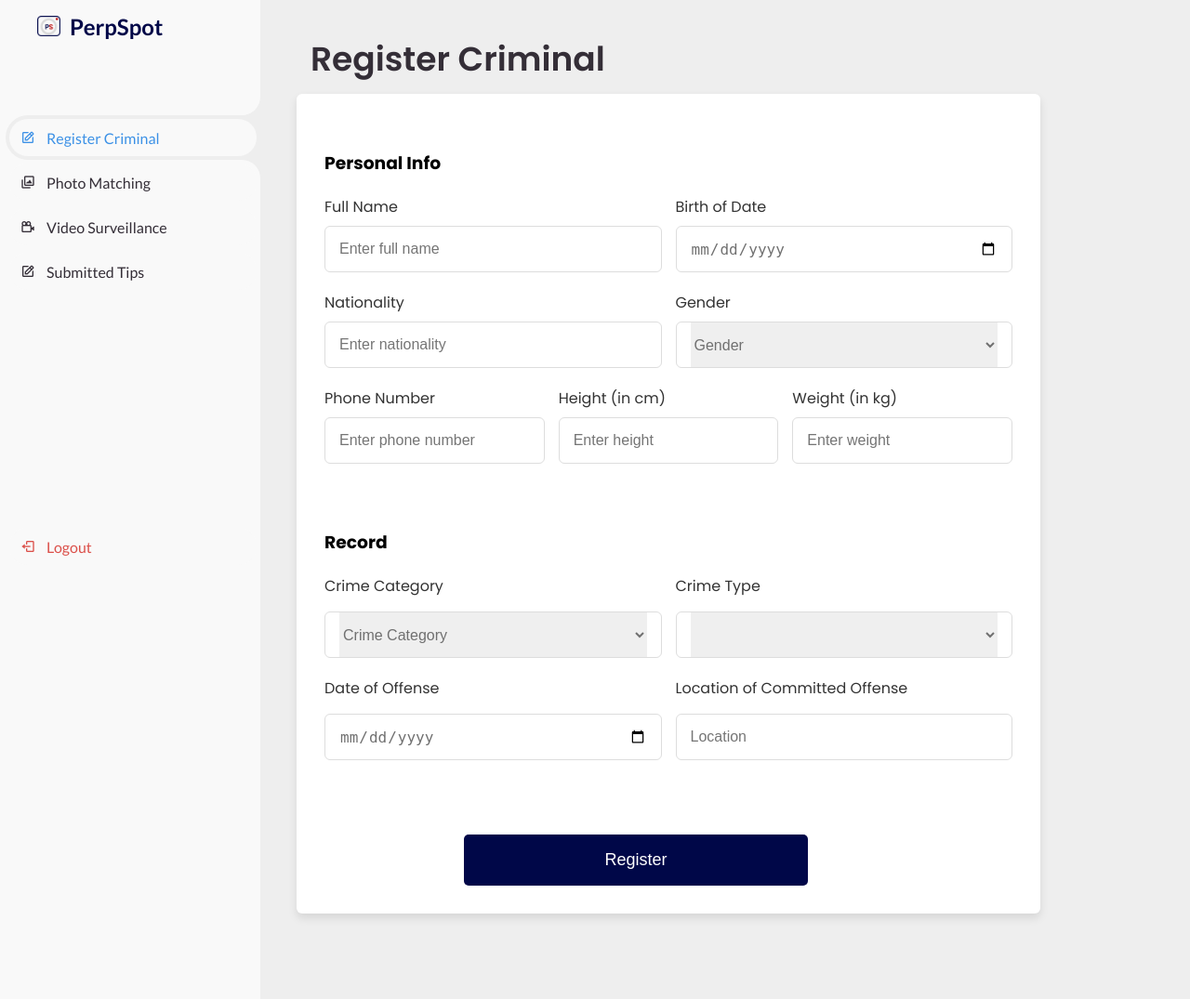
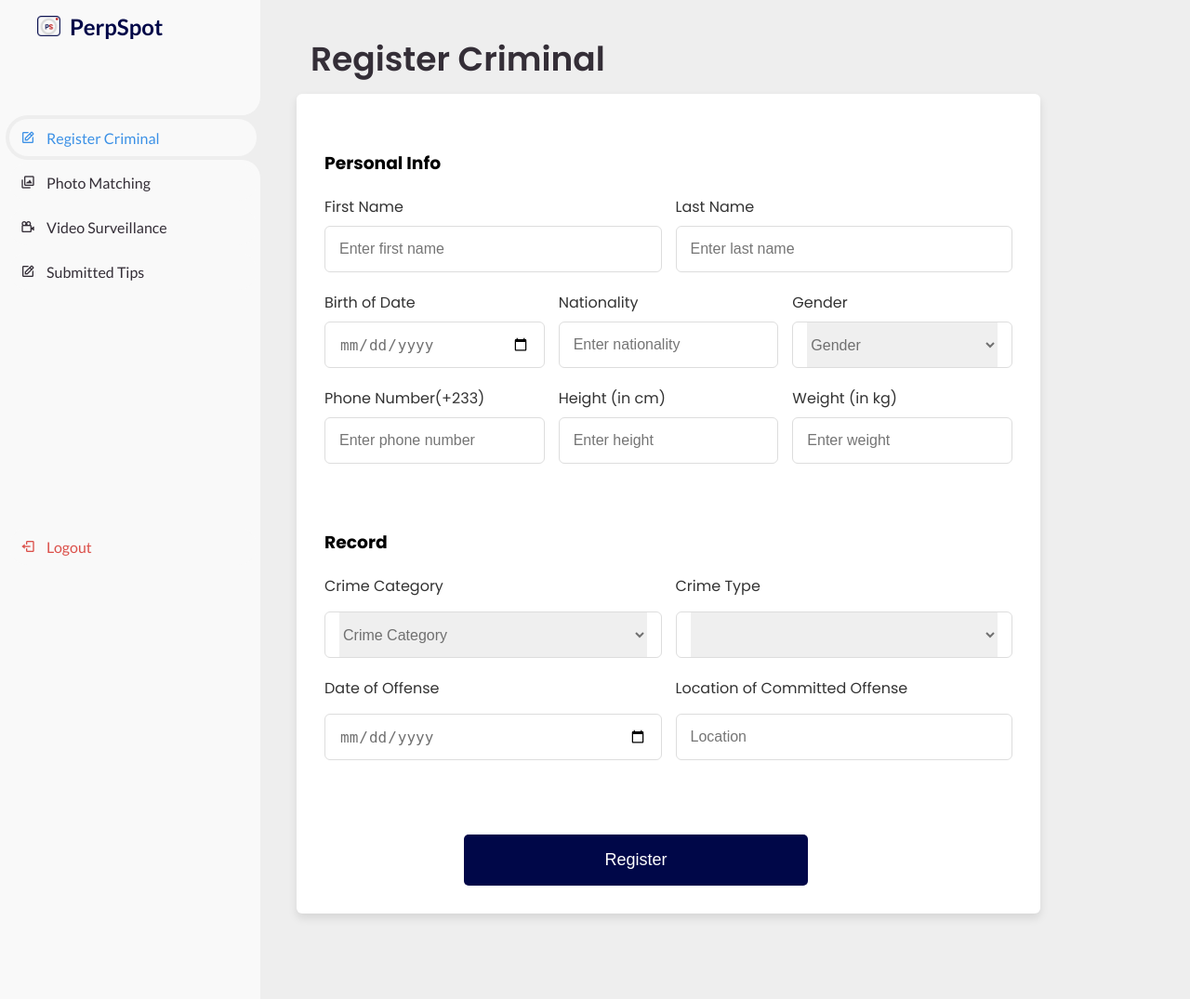
Before and after one commit to kwartei06/PerpSpot-Final-Year, a Flask app: page /register-criminal in a window 1280 px wide. Shown: the whole page at 93% size. Run offline with Flask 3, Linux system fonts and the light colour scheme; lists and menus that the app fills with data are empty; some libraries are stand-ins or nearby versions.

Commit message:
Registration page modified

```diff
--- a/app.py
+++ b/app.py
@@ -7,6 +7,15 @@ import mysql.connector
 from camera import VideoCamera
 import bcrypt
 import re
+import os
+import cv2
+import numpy as np
+import joblib
+from keras.models import Sequential
+from keras.layers import Conv2D, MaxPooling2D, Flatten, Dense
+from sklearn.model_selection import train_test_split
+from sklearn.preprocessing import LabelEncoder
+from keras.utils import to_categorical
 
 app = Flask(__name__)
 
@@ -58,13 +67,6 @@ def video_viewer():
 
 
 
-# # Database Configuration
-# app.config['MYSQL_HOST'] = 'localhost'
-# app.config['MYSQL_USER'] = 'root'
-# app.config['MYSQL_PASSWORD'] = ''
-# app.config['MYSQL_DB'] = 'perpspot_db'
-
-# mysql = MySQL(app)
 
 
 # Establish a connection to the MySQL database
@@ -168,7 +170,8 @@ def register():
         return redirect(url_for('login'))
     else:
         # Retrieve form data
-        full_name = request.form['full_name']
+        first_name = request.form['first_name']
+        last_name = request.form['last_name']
         birth_date = request.form['birth_date']
         nationality = request.form['nationality']
         gender = request.form['gender']
@@ -185,8 +188,8 @@ def register():
 
         # Insert data into database table
         cursor = mysql_connection.cursor()
-        sql = "INSERT INTO criminals (full_name, birth_date, nationality, gender, phone_number, height, weight, crime_category, crime_type, date_of_offense, location_of_offense) VALUES (%s, %s, %s, %s, %s, %s, %s, %s, %s, %s, %s)"
-        val = (full_name, birth_date, nationality, gender, phone_number, height, weight, crime_category, crime_type, date_of_offense, location_of_offense)
+        sql = "INSERT INTO criminals (first_name, last_name, birth_date, nationality, gender, phone_number, height, weight, crime_category, crime_type, date_of_offense, location_of_offense) VALUES (%s, %s, %s, %s, %s, %s, %s, %s, %s, %s, %s)"
+        val = (first_name, last_name, birth_date, nationality, gender, phone_number, height, weight, crime_category, crime_type, date_of_offense, location_of_offense)
         cursor.execute(sql, val)
 
         # check if the query was successful
--- a/templates/register-criminal.html
+++ b/templates/register-criminal.html
@@ -86,20 +86,23 @@
 				<h3>Personal Info</h3>
 				<div class="column">
 					<div class="input-box">
-					<label>Full Name</label>
-					<input type="text" name="full_name" placeholder="Enter full name" required />
+						<label>First Name</label>
+						<input type="text" name="first_name" placeholder="Enter first name" required />
 					</div>
 					<div class="input-box">
-					<label>Birth of Date</label>
-					<input type="date" name="birth_date" placeholder="Enter birth date" required />
+						<label>Last Name</label>
+						<input type="text" name="last_name" placeholder="Enter last name" required />
 					</div>
 				</div>
 
 				<div class="column">
-
 					<div class="input-box">
-					<label>Nationality</label>
-					<input type="text" name="nationality" placeholder="Enter nationality" required />
+						<label>Birth of Date</label>
+						<input type="date" name="birth_date" placeholder="Enter birth date" required />
+					</div>
+					<div class="input-box">
+						<label>Nationality</label>
+						<input type="text" name="nationality" placeholder="Enter nationality" required />
 					</div>
 					<div class="input-box">
 					<label>Gender</label>
@@ -115,7 +118,7 @@
 
 				<div class="column">
 					<div class="input-box">
-					<label>Phone Number</label>
+					<label>Phone Number(+233)</label>
 					<input type="text" name="phone_number" placeholder="Enter phone number" required />
 					</div>
 					<div class="input-box">
@@ -132,8 +135,6 @@
 
 				<div class="input-box address">
 					<h3>Record</h3>
-					<!-- <input type="text" placeholder="Enter street address" required />
-					<input type="text" placeholder="Enter street address line 2" required /> -->
 					<div class="column">
 					<div class="input-box">
 						<label>Crime Category</label>
```
